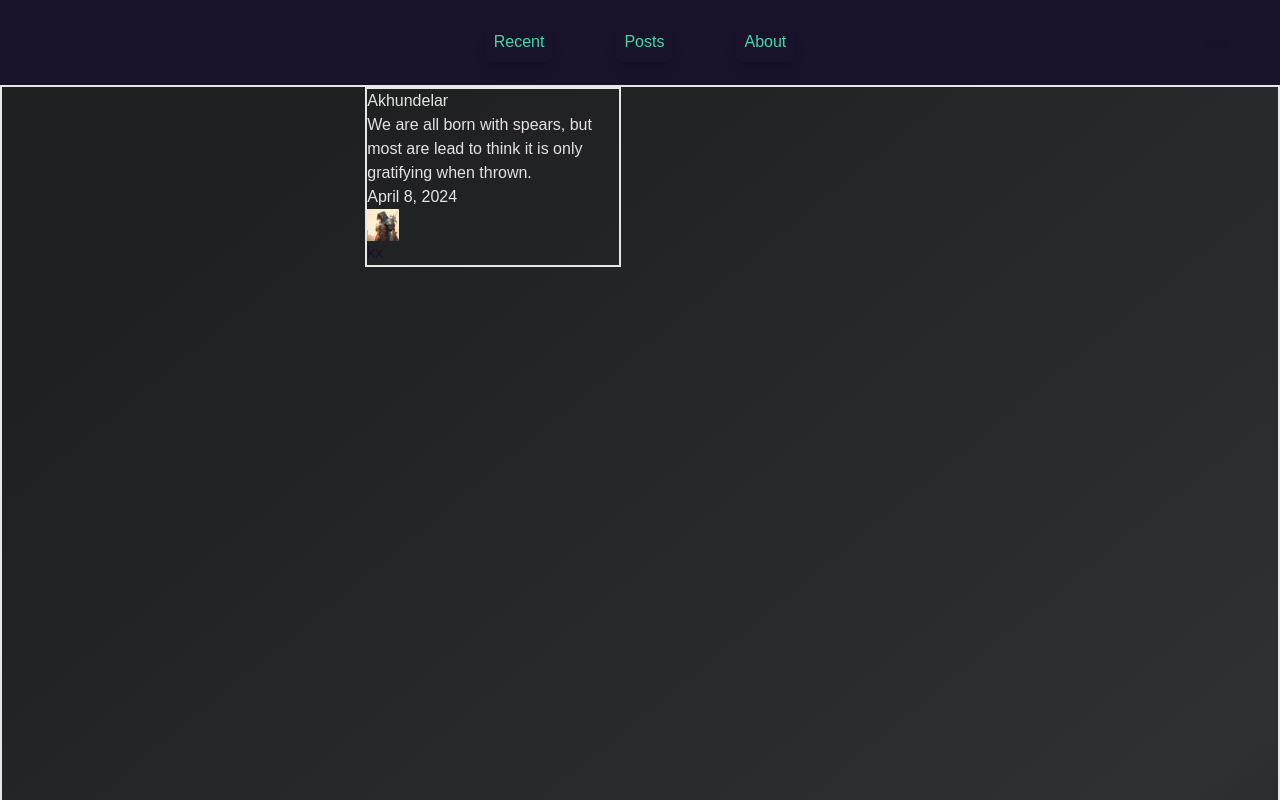
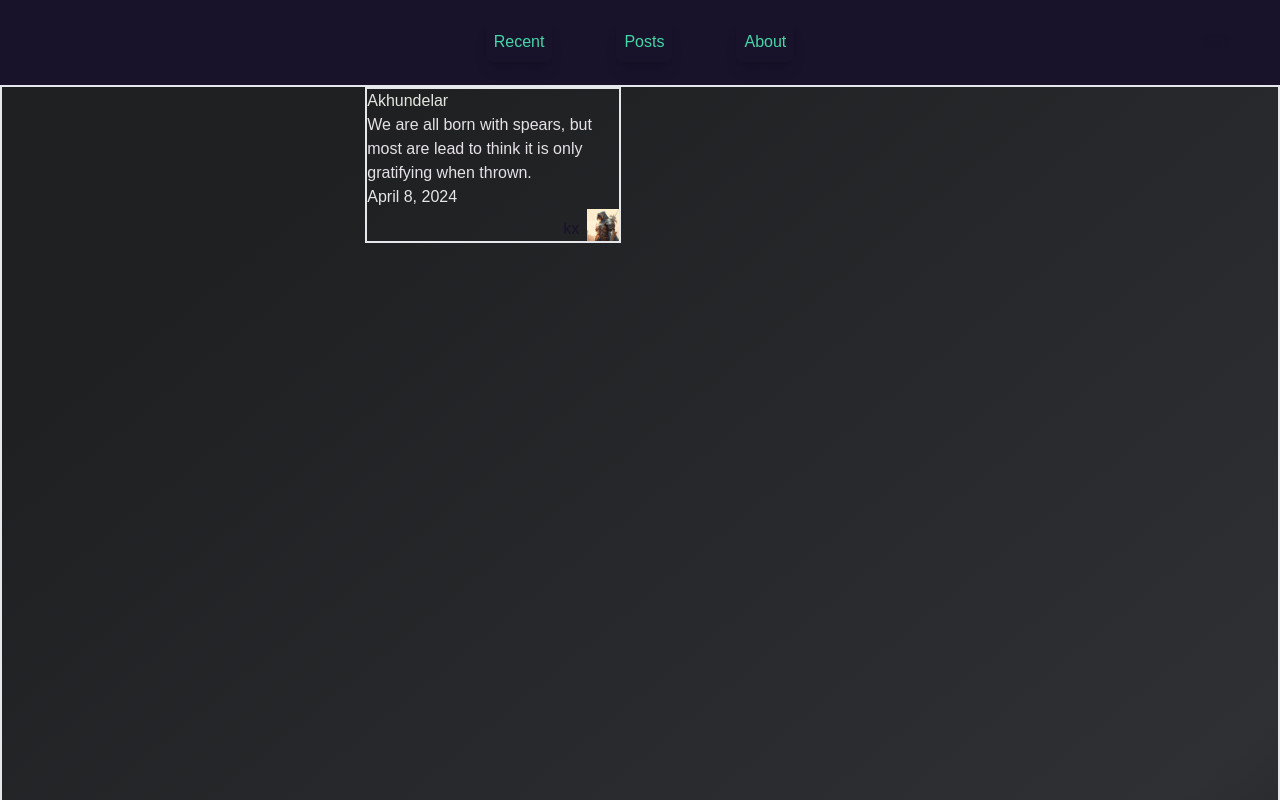
Before and after one commit to KXzeno/karnovah-blog, a Next.js app: page / in a window 1280 px wide. Shown: the top 800 px of the page. Built offline with nearby package versions, Linux system fonts and the light colour scheme; a web font is replaced by a local one.

Commit message:
style: align author icon and text

```diff
--- a/app/components/FOB/Authors/Author.tsx
+++ b/app/components/FOB/Authors/Author.tsx
@@ -21,9 +21,9 @@ import Image from 'next/image';
 
   return (
     <div id="author-profile">
-      <Image src={`/${user}.png`} alt='author-img' width='32' height='32'/>
-      <div id="author-name">
-        {`${user}`}
+      <Image className='float-right' src={`/${user}.png`} alt='author-img' width='32' height='32'/>
+      <div id="author-name" className='relative pt-[8px] text-right'>
+        <span className="pr-2">{`${user}`}</span>
         <div id="author-level">
         </div>
       </div>
```
